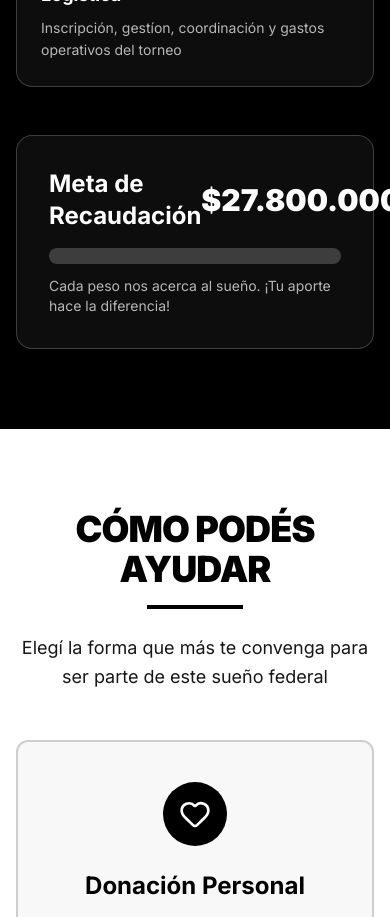
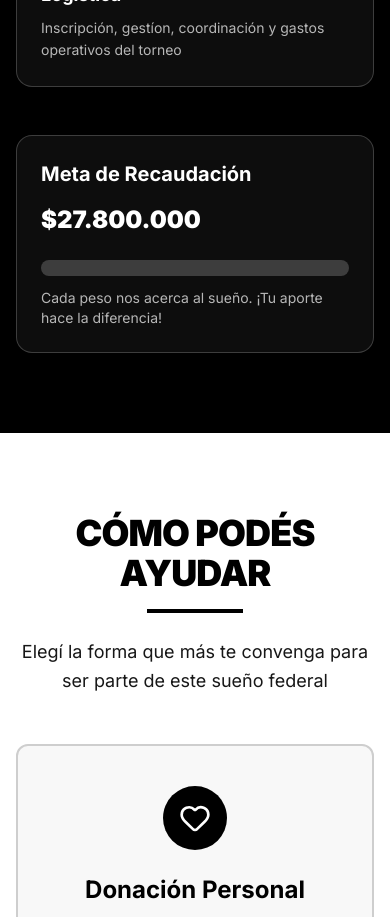
Before and after one commit to SantiagoMangas/LiniersFederal, a Next.js app: page / in a window 390 px wide. Shown: the part 3000-3917 px from the top of the page. Built offline with nearby package versions, Linux system fonts and the light colour scheme.

Commit message:
meta de recaudacion responsive

```diff
--- a/src/app/globals.css
+++ b/src/app/globals.css
@@ -1,5 +1,4 @@
 @import "tailwindcss";
-
 
 :root {
   --background: #F8F8F8;
--- a/src/components/desafio.tsx
+++ b/src/components/desafio.tsx
@@ -36,10 +36,10 @@ export function Desafio() {
             description="Inscripción, gestíon, coordinación y gastos operativos del torneo"
             />
         </div>
-        <div className="rounded-2xl border border-white/20 bg-white/5 p-8 backdrop-blur-sm transition-all hover:bg-white/10">
-            <div className="mb-4 flex items-center justify-between">
-            <h3 className="text-2xl font-bold text-white">Meta de Recaudación</h3>
-            <p className="text-3xl font-black text-white">$27.800.000</p>
+        <div className="rounded-2xl border border-white/20 bg-white/5 p-6 md:p-8 backdrop-blur-sm transition-all hover:bg-white/10">
+          <div className="mb-6 flex flex-col gap-4 md:flex-row md:items-center md:justify-between md:gap-0">
+            <h3 className="text-xl font-bold text-white md:text-2xl">Meta de Recaudación</h3>
+            <p className="text-2xl font-black text-white md:text-3xl">$27.800.000</p>
           </div>
           <div className="mb-3 h-4 w-full overflow-hidden rounded-full bg-white/20">
             <div className="h-full w-0 bg-white transition-all duration-500" />
```
